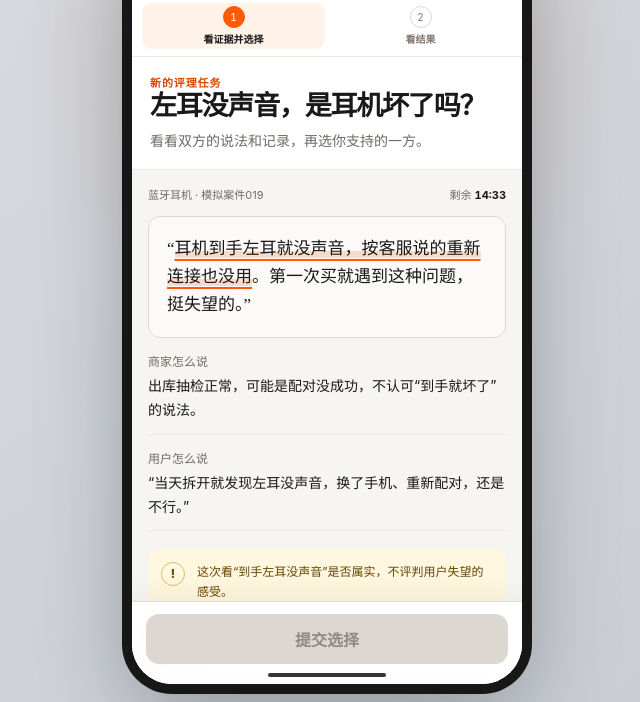
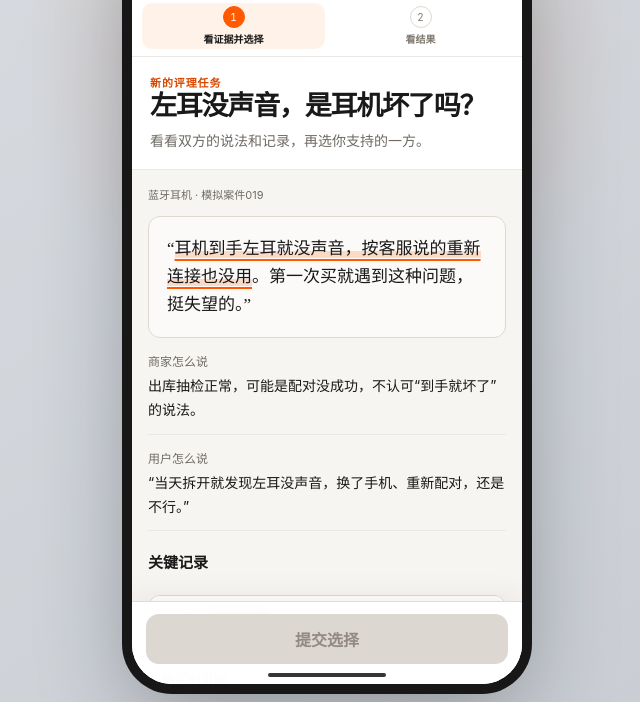
Before and after one commit to shuashu/taobao-small-court-demo, a plain HTML site: page index.html in a window 1280 px wide. Shown: the part 98-800 px from the top of the page, without its empty margins (313-953 px from the left). Drawn offline with Linux system fonts and the light colour scheme.

Commit message:
Simplify demo by removing countdown and scope notice

```diff
--- a/index.html
+++ b/index.html
@@ -921,11 +921,10 @@
             <p class="lead">看看双方的说法和记录，再选你支持的一方。</p>
           </div>
           <div class="stage-body">
-            <div class="case-inline"><span>蓝牙耳机 · 模拟案件019</span><span>剩余 <strong id="timer">14:38</strong></span></div>
+            <div class="case-inline"><span>蓝牙耳机 · 模拟案件019</span></div>
             <div class="review-quote">“<span class="disputed">耳机到手左耳就没声音，按客服说的重新连接也没用</span>。第一次买就遇到这种问题，挺失望的。”</div>
             <div class="claim-row"><div class="claim-label">商家怎么说</div><div class="claim-content">出库抽检正常，可能是配对没成功，不认可“到手就坏了”的说法。</div></div>
             <div class="claim-row"><div class="claim-label">用户怎么说</div><div class="claim-content">“当天拆开就发现左耳没声音，换了手机、重新配对，还是不行。”</div></div>
-            <div class="scope-note"><span class="scope-mark">!</span><span>这次看“到手左耳没声音”是否属实，不评判用户失望的感受。</span></div>
 
             <div class="evidence-toolbar" style="margin-top:20px"><h3>关键记录</h3></div>
             <div class="evidence-list">
@@ -1066,8 +1065,6 @@
       });
 
       function resetDemo() {
-        remaining = 14 * 60 + 38;
-        document.getElementById('timer').textContent = '14:38';
         state.choice = '';
         pendingChoice = '';
         modal.classList.remove('open');
@@ -1086,15 +1083,6 @@
       document.getElementById('replay').addEventListener('click', resetDemo);
       document.getElementById('nextCase').addEventListener('click', () => showToast('本次评理已完成'));
 
-      let remaining = 14 * 60 + 38;
-      setInterval(() => {
-        if (remaining <= 0) return;
-        remaining -= 1;
-        const minutes = String(Math.floor(remaining / 60)).padStart(2, '0');
-        const seconds = String(remaining % 60).padStart(2, '0');
-        document.getElementById('timer').textContent = `${minutes}:${seconds}`;
-      }, 1000);
-
       document.addEventListener('keydown', event => {
         if (event.key === 'Escape') modal.classList.remove('open');
       });
```
